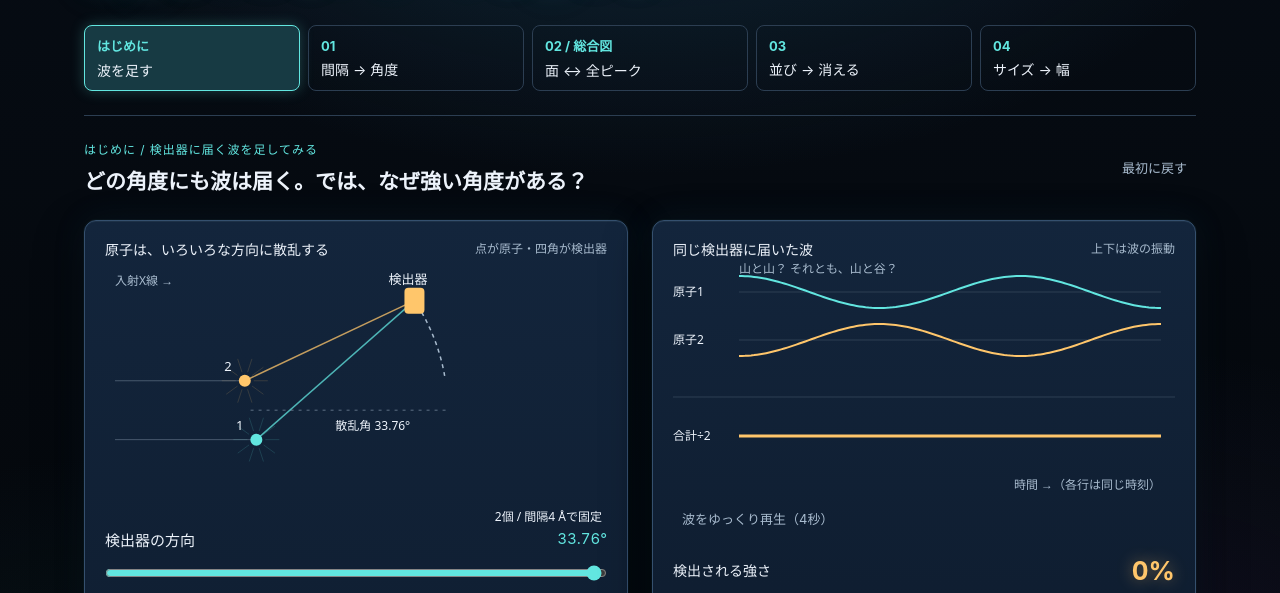
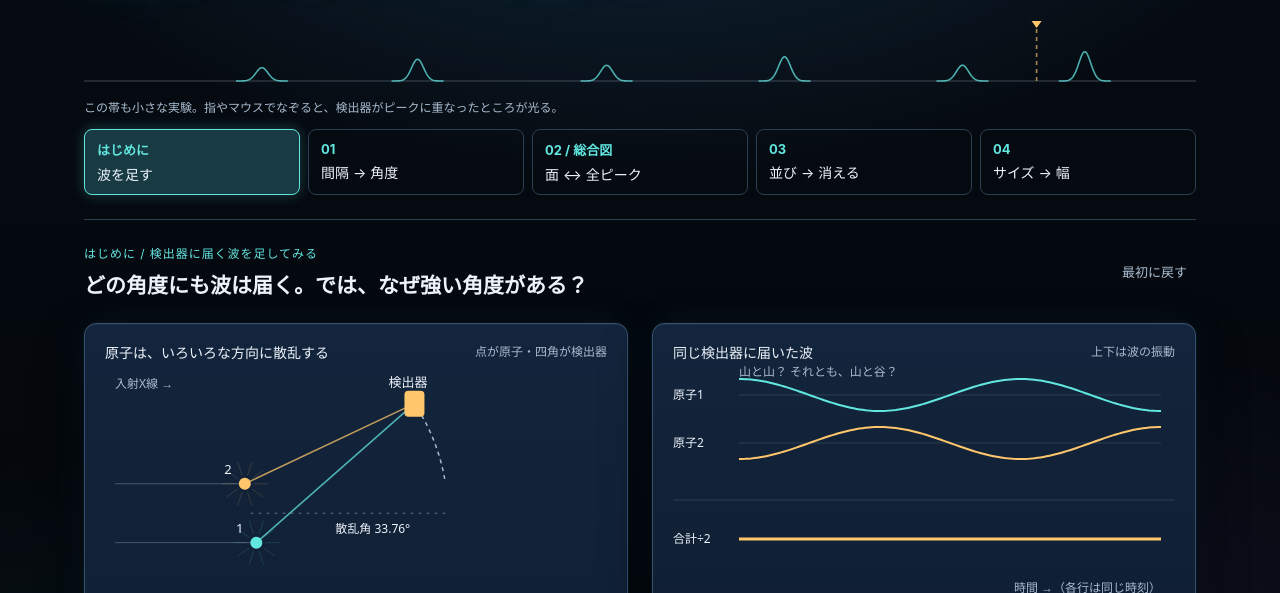
Before and after one commit to yokobo103/xrd-playground, a plain HTML site: page index.html in a window 1280 px wide. Shown: the part 133-726 px from the top of the page. Drawn offline with Linux system fonts and the light colour scheme.

Commit message:
Peak glow moment and touchable title pattern

```diff
--- a/glow.css
+++ b/glow.css
@@ -20,3 +20,11 @@ button.active,button[aria-pressed=true]{box-shadow:0 0 14px rgba(98,230,224,.25)
 #wave-fill{box-shadow:0 0 10px rgba(255,198,107,.8)}
 .wave-meter strong{text-shadow:0 0 16px rgba(255,198,107,.45)}
 .readout strong{text-shadow:0 0 12px rgba(98,230,224,.35)}
+.wave-receiver{transition:box-shadow .3s,border-color .3s}
+.wave-receiver.aligned{border-color:rgba(255,198,107,.75);box-shadow:0 18px 50px rgba(0,0,0,.45),0 0 34px rgba(255,198,107,.28),inset 0 0 24px rgba(255,198,107,.06)}
+.wave-meter strong{display:inline-block}
+.wave-receiver.aligned .wave-meter strong{animation:peakpop .45s ease}
+@keyframes peakpop{0%{transform:scale(1)}35%{transform:scale(1.22)}100%{transform:scale(1)}}
+#title-peaks{display:block;width:100%;height:74px;margin:-4px 0 2px;cursor:crosshair;touch-action:none}
+.title-hint{font-size:12px;color:var(--muted);margin:0 0 10px}
+@media(prefers-reduced-motion:reduce){.wave-receiver.aligned .wave-meter strong{animation:none}}
--- a/index.html
+++ b/index.html
@@ -1,8 +1,9 @@
 <!doctype html>
-<html lang="ja"><head><meta charset="utf-8"><meta name="viewport" content="width=device-width,initial-scale=1"><title>結晶をさわる、ピークが変わる｜XRD Playground</title><meta name="description" content="検出器を動かし、各原子から届く波のずれと合計の強さを見て、XRDピークが生まれる理由を体験する。"><link rel="stylesheet" href="style.css"><script defer src="physics.js"></script><script defer src="app.js"></script><script defer src="origin.js"></script><link rel="stylesheet" href="origin.css"><link rel="stylesheet" href="waves.css"><link rel="stylesheet" href="glow.css"><script defer src="waves.js"></script></head>
+<html lang="ja"><head><meta charset="utf-8"><meta name="viewport" content="width=device-width,initial-scale=1"><title>結晶をさわる、ピークが変わる｜XRD Playground</title><meta name="description" content="検出器を動かし、各原子から届く波のずれと合計の強さを見て、XRDピークが生まれる理由を体験する。"><link rel="stylesheet" href="style.css"><script defer src="physics.js"></script><script defer src="app.js"></script><script defer src="origin.js"></script><link rel="stylesheet" href="origin.css"><link rel="stylesheet" href="waves.css"><link rel="stylesheet" href="glow.css"><script defer src="waves.js"></script><script defer src="title.js"></script></head>
 <body><main>
 <header><div class="brand">よこぼのAIラボ <span>/ XRD PLAYGROUND</span></div><span class="duration">1組の面 → 同じ結晶の全ピーク</span></header>
 <div class="intro"><h1>結晶をさわる、<br class="mobile">ピークが変わる。</h1><p>XRDは、X線が強く届く角度を測る方法。<br>原子の並びを変えて、その理由を見つけよう。</p></div>
+<canvas id="title-peaks" aria-hidden="true"></canvas><p class="title-hint">この帯も小さな実験。指やマウスでなぞると、検出器がピークに重なったところが光る。</p>
 <nav aria-label="実験を選ぶ"><button class="step" id="waves-tab" aria-pressed="false"><b>はじめに</b> 波を足す</button><button class="step active" data-stage="0" aria-pressed="true"><b>01</b> 間隔 → 角度</button><button class="step" id="origin-tab" aria-pressed="false"><b>02 / 総合図</b> 面 ↔ 全ピーク</button><button class="step" data-stage="1" aria-pressed="false"><b>03</b> 並び → 消える</button><button class="step" data-stage="2" aria-pressed="false"><b>04</b> サイズ → 幅</button></nav>
 
 <section id="waves-intro" aria-labelledby="waves-title">
--- a/origin.js
+++ b/origin.js
@@ -31,12 +31,12 @@
  function select(name){model.name=name;render();}
  function chart(peaks){
   const {el,w,h}=frame('origin-plot'),left=46,right=w-14,top=32,bottom=h-42,xx=x=>left+(x-15)/75*(right-left),yy=y=>bottom-y/1.3*(bottom-top),selected=peaks.find(p=>p.q===qOf(model.name));
-  plotMap={left,right,peaks};let svg=`<defs><clipPath id="origin-clip"><rect x="${left}" y="${top}" width="${right-left}" height="${bottom-top}"/></clipPath></defs>`;
+  plotMap={left,right,peaks};let svg=`<defs><clipPath id="origin-clip"><rect x="${left}" y="${top}" width="${right-left}" height="${bottom-top}"/></clipPath><filter id="peak-glow" x="-20%" y="-20%" width="140%" height="140%"><feGaussianBlur stdDeviation="3" result="b"/><feMerge><feMergeNode in="b"/><feMergeNode in="SourceGraphic"/></feMerge></filter></defs>`;
   svg+=text(left,16,'相対強度（尺度は固定）','style="font-size:12px;fill:#a8bbce"');
   for(const v of [0,.5,1]){svg+=line([left,yy(v)],[right,yy(v)],'#2c3e52');svg+=text(left-8,yy(v)+4,v.toFixed(1),'text-anchor="end" style="font-size:12px"');}
   for(const x of [20,40,60,80])svg+=text(xx(x),bottom+20,String(x),'text-anchor="middle" style="font-size:12px"');svg+=text((left+right)/2,h-5,'散乱角 2θ（°）','text-anchor="middle"');
   function curve(list,color,width){let d='';for(let i=0;i<=2100;i++){const x=15+75*i/2100;d+=(i?'L':'M')+xx(x).toFixed(2)+' '+yy(XRD.intensity(x,list)).toFixed(2);}return `<path d="${d}" fill="none" stroke="${color}" stroke-width="${width}"/>`;}
-  svg+='<g clip-path="url(#origin-clip)">'+curve(peaks,cyan,1.8)+(selected?curve([selected],gold,3):'');
+  svg+='<g clip-path="url(#origin-clip)">'+curve(peaks,cyan,1.8)+(selected?curve([selected],gold,3).replace('/>',' filter="url(#peak-glow)"/>'):'');
   for(const p of peaks){const active=p===selected;svg+=`<circle cx="${xx(p.x)}" cy="${yy(XRD.intensity(p.x,[p]))}" r="${active?5:3}" fill="${active?gold:cyan}" opacity="${p.area<1e-10?.4:1}"/>`;}
   if(selected)svg+=line([xx(selected.x),top+17],[xx(selected.x),bottom],gold,'stroke-dasharray="4 5" opacity=".7"');svg+='</g>';
   if(selected)svg+=text(Math.max(left+22,Math.min(right-24,xx(selected.x))),top+12,`(${model.name})`,'text-anchor="middle"');el.innerHTML=svg;
--- /dev/null
+++ b/title.js
@@ -0,0 +1,21 @@
+(()=>{const cv=document.getElementById('title-peaks');if(!cv)return;const ctx=cv.getContext('2d');
+const peaks=[{x:.16,h:.55},{x:.30,h:.9},{x:.47,h:.65},{x:.63,h:1},{x:.79,h:.5},{x:.90,h:.75}];
+let det=.30,active=false,raf=0,t0=performance.now();
+const reduce=matchMedia('(prefers-reduced-motion: reduce)').matches;
+function size(){const r=cv.getBoundingClientRect(),d=Math.min(2,devicePixelRatio||1);cv.width=Math.max(1,r.width*d);cv.height=Math.max(1,r.height*d);ctx.setTransform(d,0,0,d,0,0);}
+function draw(now){const w=cv.clientWidth,h=cv.clientHeight,base=h-14;
+ if(!active&&!reduce)det=.5+.38*Math.sin((now-t0)/2600);
+ ctx.clearRect(0,0,w,h);
+ ctx.strokeStyle='rgba(168,187,206,.35)';ctx.lineWidth=1;ctx.beginPath();ctx.moveTo(0,base);ctx.lineTo(w,base);ctx.stroke();
+ for(const p of peaks){const px=p.x*w,dist=Math.abs(det-p.x),boost=Math.max(0,1-dist/.09),hh=p.h*(h-30)*(.55+.65*boost);
+  ctx.beginPath();for(let i=0;i<=60;i++){const gx=px-26+52*i/60,y=base-hh*Math.exp(-((gx-px)*(gx-px))/72);i?ctx.lineTo(gx,y):ctx.moveTo(gx,y);}
+  ctx.strokeStyle=boost>.55?'#ffc66b':'rgba(98,230,224,.75)';ctx.lineWidth=boost>.55?2.4:1.6;ctx.shadowBlur=boost>.55?14:0;ctx.shadowColor='rgba(255,198,107,.8)';ctx.stroke();ctx.shadowBlur=0;}
+ const dx=det*w;ctx.strokeStyle='rgba(255,198,107,.65)';ctx.setLineDash([4,4]);ctx.beginPath();ctx.moveTo(dx,8);ctx.lineTo(dx,base);ctx.stroke();ctx.setLineDash([]);
+ ctx.fillStyle='#ffc66b';ctx.beginPath();ctx.moveTo(dx-5,0);ctx.lineTo(dx+5,0);ctx.lineTo(dx,7);ctx.closePath();ctx.fill();
+ if(!active&&!reduce)raf=requestAnimationFrame(draw);}
+function pos(e){const r=cv.getBoundingClientRect();det=Math.min(1,Math.max(0,(e.clientX-r.left)/r.width));}
+cv.addEventListener('pointerenter',e=>{active=true;cancelAnimationFrame(raf);pos(e);draw(performance.now());});
+cv.addEventListener('pointermove',e=>{pos(e);draw(performance.now());});
+cv.addEventListener('pointerleave',()=>{active=false;t0=performance.now();draw(performance.now());});
+addEventListener('resize',()=>{size();draw(performance.now());});
+size();draw(performance.now());})();
--- a/waves.js
+++ b/waves.js
@@ -48,7 +48,7 @@
  }
  function render(){
   if($('waves-intro').hidden)return;const data=XRD.scatterArray(angle,count);
-  $('wave-angle').value=angle;$('wave-angle-value').textContent=angle.toFixed(2)+'°';$('wave-strength').textContent=Math.round(data.relative*100)+'%';$('wave-fill').style.width=data.relative*100+'%';
+  $('wave-angle').value=angle;$('wave-angle-value').textContent=angle.toFixed(2)+'°';$('wave-strength').textContent=Math.round(data.relative*100)+'%';$('wave-fill').style.width=data.relative*100+'%';document.querySelector('.wave-receiver').classList.toggle('aligned',data.relative>.97);
   document.querySelectorAll('[data-atoms]').forEach(b=>b.setAttribute('aria-pressed',+b.dataset.atoms===count));$('wave-chart-note').textContent=count===16?'実線：16個 / 点線：2個（最大を100%にそろえて比較）':`${count}個の原子の波を足した結果`;
   scene(data);arrivals(data);pattern();observe(data);
  }
```
